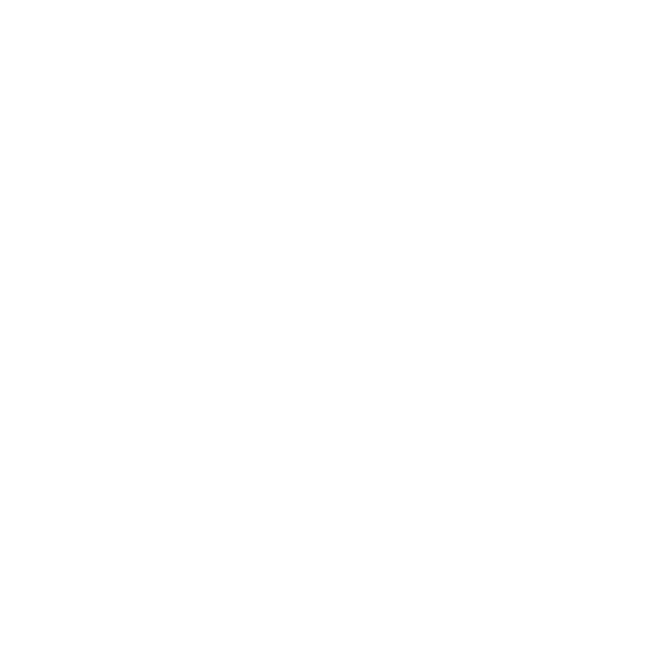
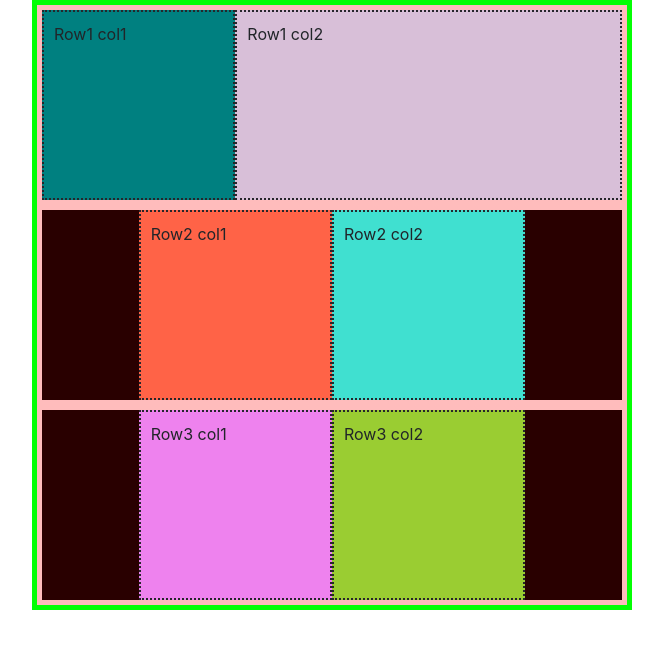
Before and after one commit to acciojob/grids-Mayanka11y, a website: page main.html in a window 1280 px wide. Shown: the whole page, without its empty margins (308-971 px from the left). Drawn offline with nearby package versions, Linux system fonts and the light colour scheme.

Commit message:
created a submission

```diff
--- a/main.html
+++ b/main.html
@@ -1,16 +1,33 @@
 <!DOCTYPE html>
+<html lang="en">
+<head>
+    <meta charset="UTF-8">
+    <meta name="viewport" content="width=device-width, initial-scale=1.0">
+    <title>Responsive Grid Layout</title>
+    <link href="https://stackpath.bootstrapcdn.com/bootstrap/4.5.2/css/bootstrap.min.css" rel="stylesheet">
+    <link rel="stylesheet" href="styles.css"> <!-- Link to the external CSS file -->
+</head>
+<body>
+    <div class="container custom-container">
+        <!-- Row 1 -->
+        <div class="row custom-row">
+            <div class="col-md-4 col-sm-6 custom-col row1-col1">Row1 col1</div>
+            <div class="col-md-8 col-sm-6 custom-col row1-col2">Row1 col2</div>
+        </div>
+        <!-- Row 2 -->
+        <div class="row custom-row">
+            <div class="col-md-4 offset-md-2 col-sm-6 custom-col row2-col1">Row2 col1</div>
+            <div class="col-md-4 col-sm-6 custom-col row2-col2">Row2 col2</div>
+        </div>
+        <!-- Row 3 -->
+        <div class="row custom-row justify-content-center">
+            <div class="col-md-4 col-sm-6 custom-col row3-col1">Row3 col1</div>
+            <div class="col-md-4 col-sm-6 custom-col row3-col2">Row3 col2</div>
+        </div>
+    </div>
 
-<html>
-
-<head>
-	<link rel="stylesheet" href="styles.css">
-</head>
-
-<body>
-	<!-- the entire body must be written by student -->
-    <script type="text/javascript" src="./script.js">
-</script>
-
+    <script src="https://code.jquery.com/jquery-3.5.1.slim.min.js"></script>
+    <script src="https://cdn.jsdelivr.net/npm/@popperjs/core@2.5.4/dist/umd/popper.min.js"></script>
+    <script src="https://stackpath.bootstrapcdn.com/bootstrap/4.5.2/js/bootstrap.min.js"></script>
 </body>
-
 </html>
--- a/styles.css
+++ b/styles.css
@@ -1,2 +1,50 @@
+/* Container styling */
+.custom-container {
+    width: 600px;
+    border: 5px solid rgb(4, 255, 4);
+    background-color: rgb(41, 0, 0);
+    padding: 0; /* Remove default padding */
+}
 
-/* Your CSS Code here. */
+/* Row styling */
+.custom-row {
+    border: 5px solid rgb(255, 188, 188);
+    height: 200px;
+    margin: 0; /* Remove default margin */
+}
+
+/* Column styling */
+.custom-col {
+    border: 2px dotted rgb(38, 38, 43);
+    padding: 10px; /* Add padding for better spacing */
+}
+
+/* Row 1 Column 1 */
+.row1-col1 {
+    background-color: teal;
+}
+
+/* Row 1 Column 2 */
+.row1-col2 {
+    background-color: thistle;
+}
+
+/* Row 2 Column 1 */
+.row2-col1 {
+    background-color: tomato;
+}
+
+/* Row 2 Column 2 */
+.row2-col2 {
+    background-color: turquoise;
+}
+
+/* Row 3 Column 1 */
+.row3-col1 {
+    background-color: violet;
+}
+
+/* Row 3 Column 2 */
+.row3-col2 {
+    background-color: yellowgreen;
+}
```
